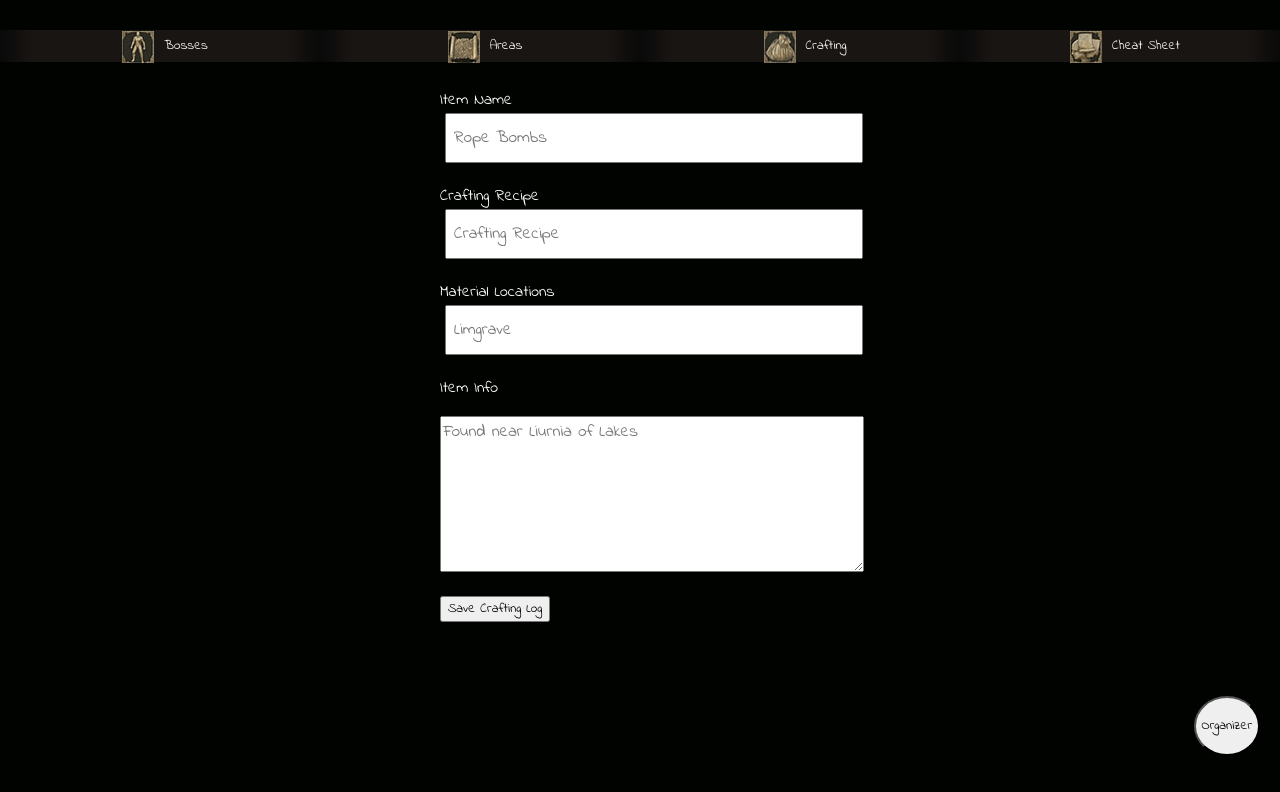
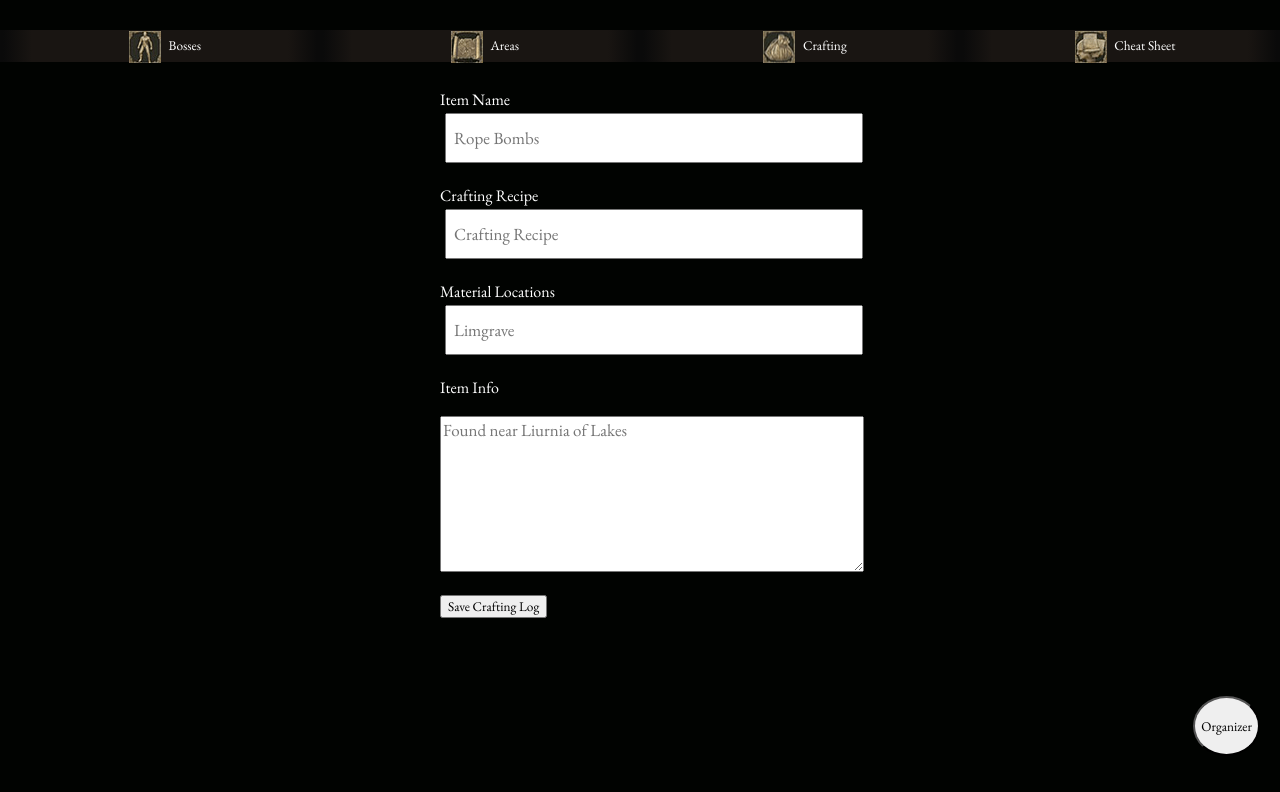
Before and after one commit to r-Dev03/Elden-Ring-Companion-Hub, a React (Create React App) app: page /Crafting in a window 1280 px wide. Shown: the top 792 px of the page. Built offline with nearby package versions, Linux system fonts and the light colour scheme.

Commit message:
Changed base use state for all major forms. Adding a preLoadedData prop for editing any strategies. On form routes for new strategies the value passed in for the prop will be an empty string, otherwise it will be based on the currently selected id and data associated.

```diff
--- a/public/index.html
+++ b/public/index.html
@@ -10,7 +10,7 @@
     />
     <link rel="preconnect" href="https://fonts.googleapis.com">
 <link rel="preconnect" href="https://fonts.gstatic.com" crossorigin>
-<link href="https://fonts.googleapis.com/css2?family=Indie+Flower&display=swap" rel="stylesheet">
+<link href="https://fonts.googleapis.com/css2?family=EB+Garamond&display=swap" rel="stylesheet">
 <title>Elden Ring Strategizer</title>
   </head>
   <body>
--- a/src/App.js
+++ b/src/App.js
@@ -35,7 +35,7 @@ function App() {
                     <Route path='/Areas' element={
                         <>
                             <Navbar />
-                            <AreaForm />
+                            <AreaForm preLoadedData={''} />
                             <Link to={`/Logs`} >
                                 <button className='organizerBtn'>Organizer</button>
                             </Link>
@@ -44,7 +44,7 @@ function App() {
                     <Route path='/Crafting' element={
                         <>
                             <Navbar />
-                            <CraftingForm />
+                            <CraftingForm preLoadedData={''}/>
                             <Link to={`/Logs`} >
                                 <button className='organizerBtn'>Organizer</button>
                             </Link>
--- a/src/components/AreaForm.js
+++ b/src/components/AreaForm.js
@@ -1,11 +1,11 @@
 import { useState } from "react";
 
-const AreaForm = () => {
+const AreaForm = ({ preLoadedData }) => {
 
-    const [areaName, setAreaName] = useState('')
-    const [areaQuirks, setAreaQuirks] = useState('')
-    const [commonEnemies, setCommonEnemies] = useState('')
-    const [areaInfo, setAreaInfo] = useState('')
+    const [areaName, setAreaName] = useState(preLoadedData.areaName)
+    const [areaQuirks, setAreaQuirks] = useState(preLoadedData.areaQuirks)
+    const [commonEnemies, setCommonEnemies] = useState(preLoadedData.commonEnemies)
+    const [areaInfo, setAreaInfo] = useState(preLoadedData.areaInfo)
 
     const handleSubmit = (e) => {
         e.preventDefault()
--- a/src/components/CraftingForm.js
+++ b/src/components/CraftingForm.js
@@ -1,12 +1,12 @@
 
 import { useState } from "react";
 
-const CraftingForm = () => {
+const CraftingForm = ({ preLoadedData }) => {
 
-    const [itemName, setItemName] = useState('')
-    const [craftingRecipe, setCraftingRecipe] = useState('')
-    const [materialLocations, setMateralLocations] = useState('')
-    const [itemInfo, setItemInfo] = useState('')
+    const [itemName, setItemName] = useState(preLoadedData.itemName)
+    const [craftingRecipe, setCraftingRecipe] = useState(preLoadedData.craftingRecipe)
+    const [materialLocations, setMateralLocations] = useState(preLoadedData.materialLocations)
+    const [itemInfo, setItemInfo] = useState(preLoadedData.itemInfo)
 
     const handleSubmit = (e) => {
         e.preventDefault()
--- a/src/components/Organizer.js
+++ b/src/components/Organizer.js
@@ -1,6 +1,8 @@
 import React, { useState } from "react";
 import { FaRegTimesCircle } from "react-icons/fa";
 import BossForm from "./BossForm";
+import AreaForm from "./AreaForm";
+import CraftingForm from "./CraftingForm";
 
 const Organizer = () => {
     const areaLogs = JSON.parse(window.localStorage.getItem('areaLogs'))
@@ -23,7 +25,7 @@ const Organizer = () => {
                             <button className="button" onClick={() => toggleLog(el.id)}>{el.bossName} Strategy</button>
                             <div className={selectedLog == el.id ? "openLog" : "hideLog"} key={el.id}>
                                 <button className="close-btn" onClick={() => toggleLog(el.id)}> <FaRegTimesCircle /></button>
-                                <BossForm preLoadedData={el}/>
+                                <BossForm preLoadedData={el} />
                             </div>
                         </div>
                     )
@@ -32,11 +34,10 @@ const Organizer = () => {
                 {areaLogs ? areaLogs.map(el => {
                     return (
                         <div className="areaLogsContainer">
-                            <div className="area" key={el.id}>
-                                <p> Area Name: {el.areaName}</p>
-                                <p> Area Quirks: {el.areaQuirks}</p>
-                                <p> Common Enemies: {el.commonEnemies}</p>
-                                <p> Area Info: {el.areaInfo}</p>
+                            <button className="button" onClick={() => toggleLog(el.id)}>{el.areaName} Strategy</button>
+                            <div className={selectedLog == el.id ? "openLog" : "hideLog"} key={el.id}>
+                                <button className="close-btn" onClick={() => toggleLog(el.id)}> <FaRegTimesCircle /></button>
+                                <AreaForm preLoadedData={el}/>
                             </div>
                         </div>
                     )
@@ -45,12 +46,10 @@ const Organizer = () => {
                 {craftingLogs ? craftingLogs.map(el => {
                     return (
                         <div className="craftingLogsContainer">
-                            <div className="item" key={el.id}>
-                                <FaRegTimesCircle />
-                                <p> Item Name: {el.itemName}</p>
-                                <p> Crafting Recipe: {el.craftingRecipe}</p>
-                                <p> Material Locations: {el.materialLocations}</p>
-                                <p> Item Info: {el.itemInfo}</p>
+                            <button className="button" onClick={() => toggleLog(el.id)}>{el.itemName} Strategy</button>
+                            <div className={selectedLog == el.id ? "openLog" : "hideLog"} key={el.id}>
+                                <button className="close-btn" onClick={() => toggleLog(el.id)}> <FaRegTimesCircle /></button>
+                                <CraftingForm preLoadedData={el}/>
                             </div>
                         </div>
                     )
--- a/src/index.css
+++ b/src/index.css
@@ -50,7 +50,7 @@ table {
 }
 
 *, html {
-    font-family: 'Indie Flower', cursive;
+    font-family: 'EB Garamond', serif;
 }
 
 
@@ -209,14 +209,13 @@ textarea {
 
 .bossLogsContainer {
     margin: 20px;
-    padding-bottom: 60px;
     width: 33%;
-    height: 200px;
+    height: 100px;
     display: flex;
-    flex-wrap: wrap;
     justify-content: center;
     align-items: center;
 }
+
 
 
 .areaLogsContainer {
@@ -229,6 +228,7 @@ textarea {
 }
 
 
+
 .craftingLogsContainer {
     margin: 20px;
     width: 33%;
@@ -237,6 +237,7 @@ textarea {
     justify-content: center;
     align-items: center;
 }
+
 
 
 .openLog {
```
